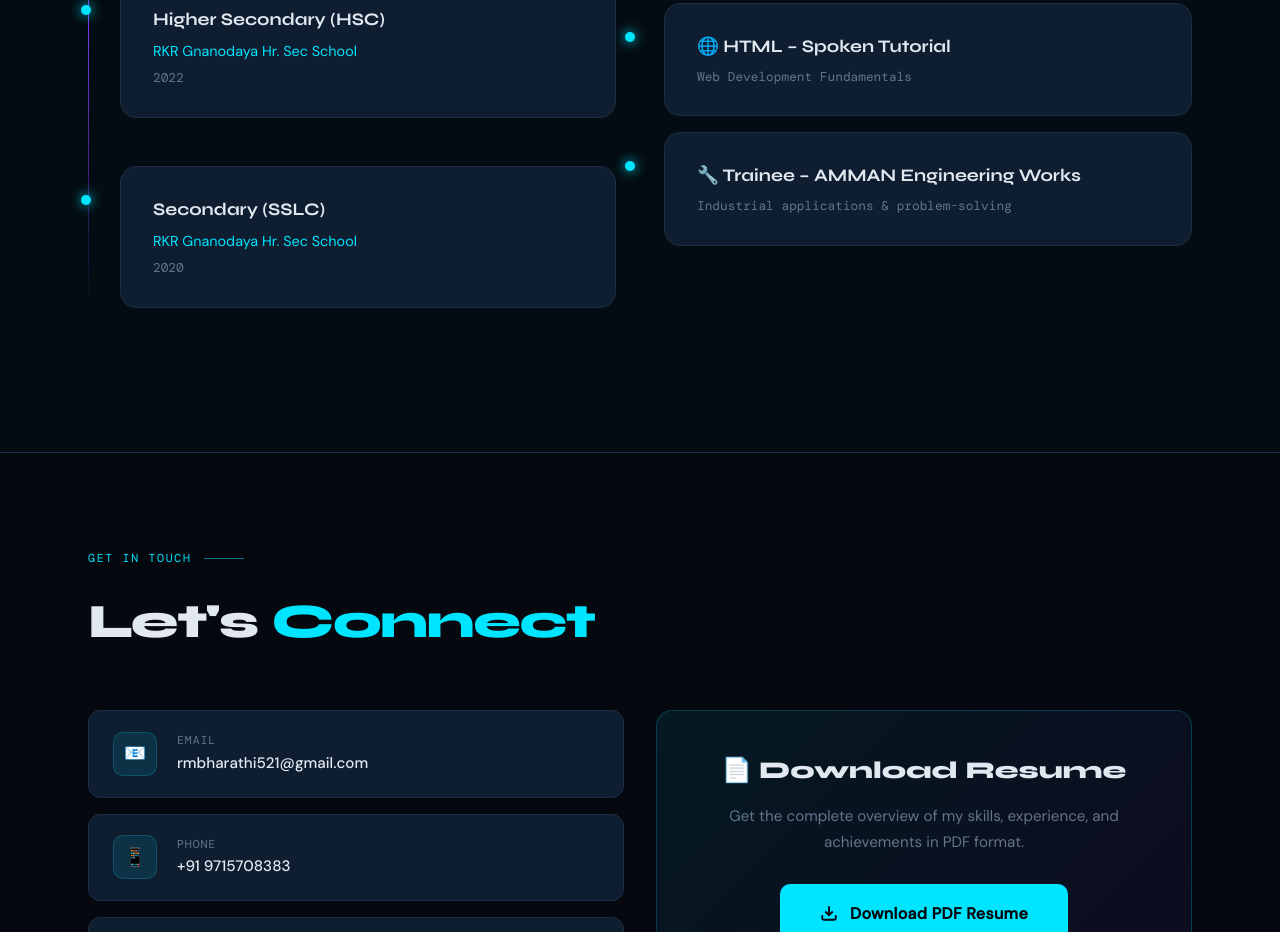
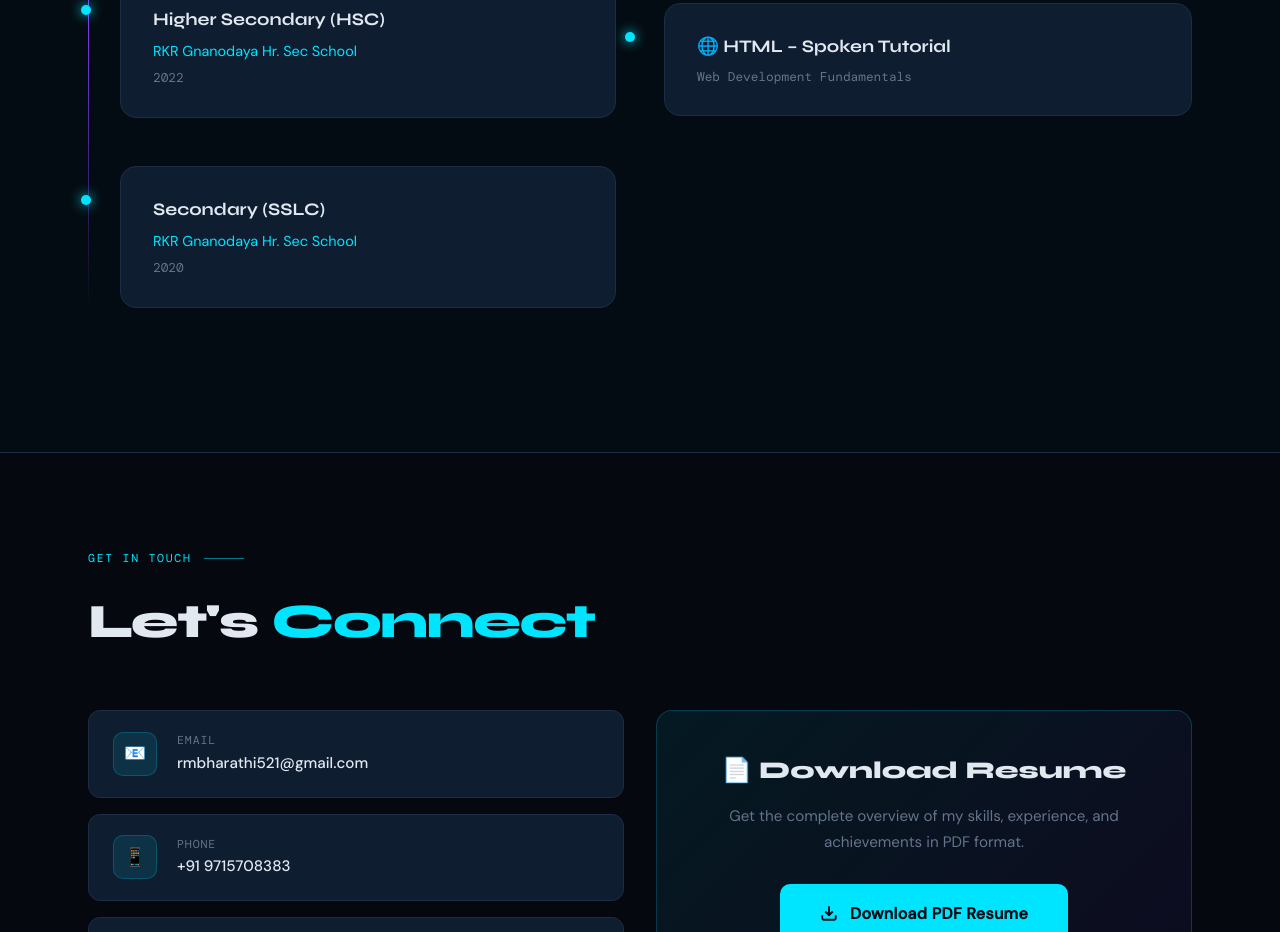
Before and after one commit to red-444/portfolio, a plain HTML site: page index.html in a window 1280 px wide. Shown: the part 3550-4482 px from the top of the page. Drawn offline with nearby package versions, Linux system fonts and the light colour scheme; a web font is replaced by a local one.

Commit message:
Remove Trainee education entry from index.html
Removed trainee education item from the list.

```diff
--- a/index.html
+++ b/index.html
@@ -745,10 +745,7 @@ footer {
             <div class="edu-degree">🌐 HTML – Spoken Tutorial</div>
             <div class="edu-year">Web Development Fundamentals</div>
           </div>
-          <div class="edu-item" style="margin-bottom:0;">
-            <div class="edu-degree">🔧 Trainee – AMMAN Engineering Works</div>
-            <div class="edu-year">Industrial applications & problem-solving</div>
-          </div>
+
         </div>
       </div>
     </div>
```
